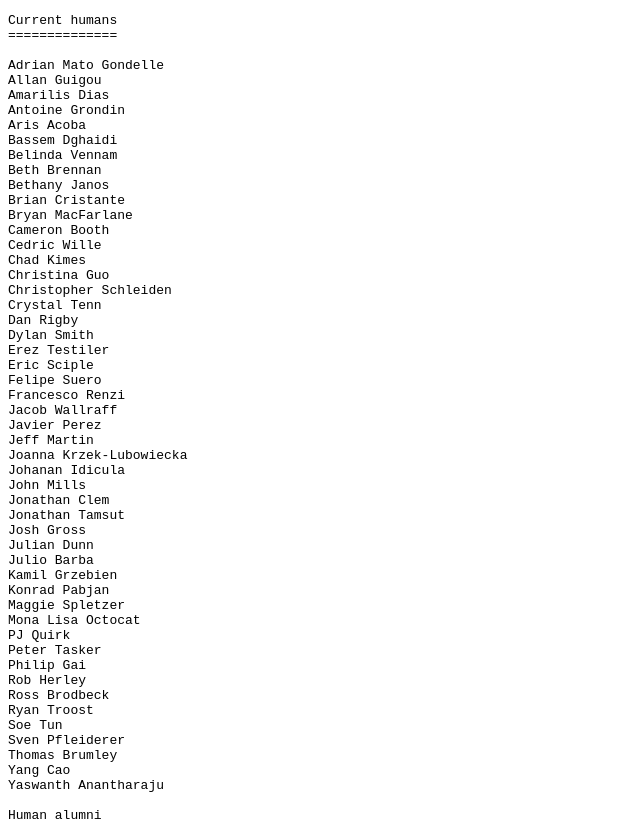
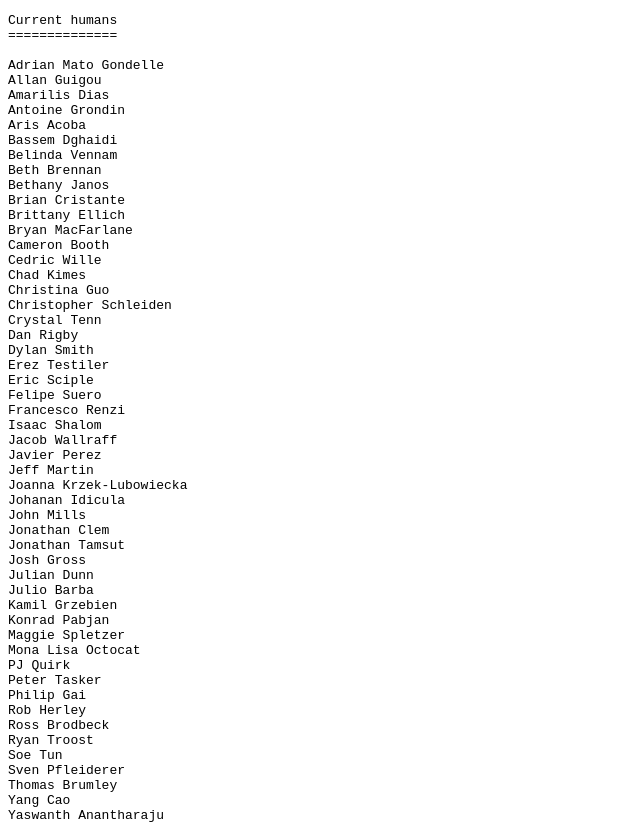
Before and after one commit to actions/humans.txt, a plain HTML site: page index.html in a window 1280 px wide. Shown: the top 824 px of the page, without its empty margins (0-640 px from the left). Drawn offline with Linux system fonts and the light colour scheme.

Commit message:
deploy: 85253cc716f00508b577cc7265fb8287a473d603

```diff
--- a/index.html
+++ b/index.html
@@ -15,6 +15,7 @@ Belinda Vennam
 Beth Brennan
 Bethany Janos
 Brian Cristante
+Brittany Ellich
 Bryan MacFarlane
 Cameron Booth
 Cedric Wille
@@ -28,6 +29,7 @@ Erez Testiler
 Eric Sciple
 Felipe Suero
 Francesco Renzi
+Isaac Shalom
 Jacob Wallraff
 Javier Perez
 Jeff Martin
```
